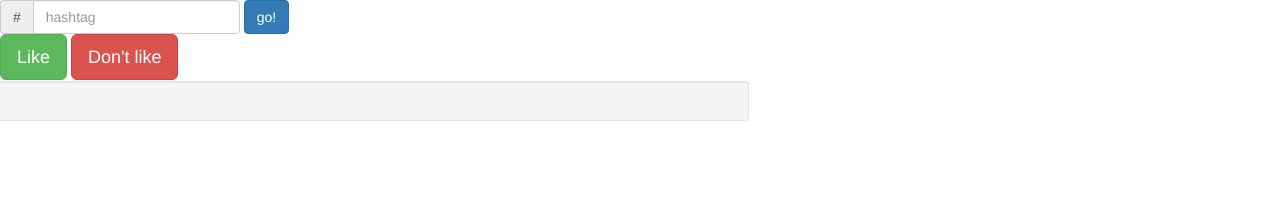
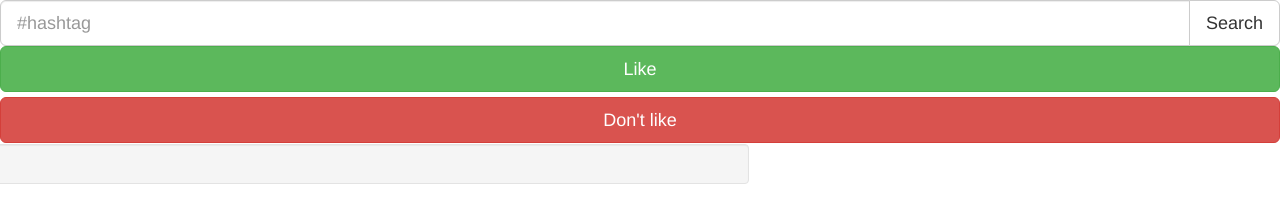
Before and after one commit to owulveryck/likeotron, a plain HTML site: page htdocs/index.html in a window 1280 px wide. Drawn offline with Linux system fonts and the light colour scheme.

Commit message:
Page layout

```diff
--- a/htdocs/index.html
+++ b/htdocs/index.html
@@ -38,18 +38,18 @@
     <section>
 
       <!--body-->
-      <form class="form-inline">
-        <div class="form-group">
-            <label class="sr-only" for="exampleInputAmount">Hashtag</label>
-            <div class="input-group">
-                <div class="input-group-addon">#</div>
-                <input type="text" class="form-control" id="exampleInputAmount" placeholder="hashtag">
-        </div>
-    </div>
-    <button type="submit" class="btn btn-primary">go!</button>
-    </form>
-      <button type="button" class="btn btn-success btn-lg" onclick="senddata(true)">Like</button>
-      <button type="button" class="btn btn-danger btn-lg" onclick="senddata(false)">Don't like</button>
+      <div class="row">
+        <div class="col-lg-12">
+            <div class="input-group input-group-lg">
+                <input type="text" class="form-control input-lg" id="search-church" placeholder="#hashtag">
+                <span class="input-group-btn">
+                <button class="btn btn-default btn-lg" type="submit">Search</button>
+                </span>
+            </div><!-- /input-group -->
+    </div><!-- /.col-lg-6 -->
+      </div><!-- /.row -->
+      <button type="button" class="btn btn-success btn-lg btn-block" onclick="senddata(true)">Like</button>
+      <button type="button" class="btn btn-danger btn-lg btn-block" onclick="senddata(false)">Don't like</button>
         <div class="col-lg-10 col-md-offset-1">
         </div>
             <div class="row">
```
